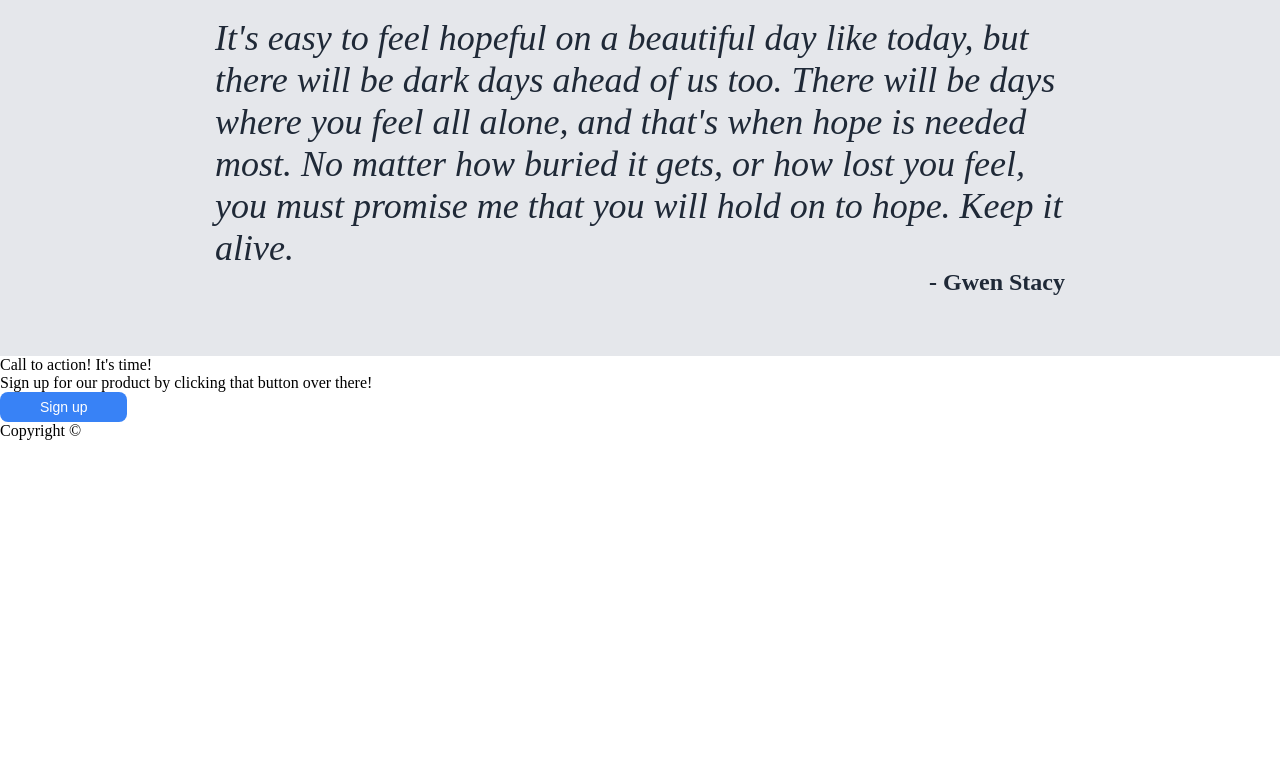
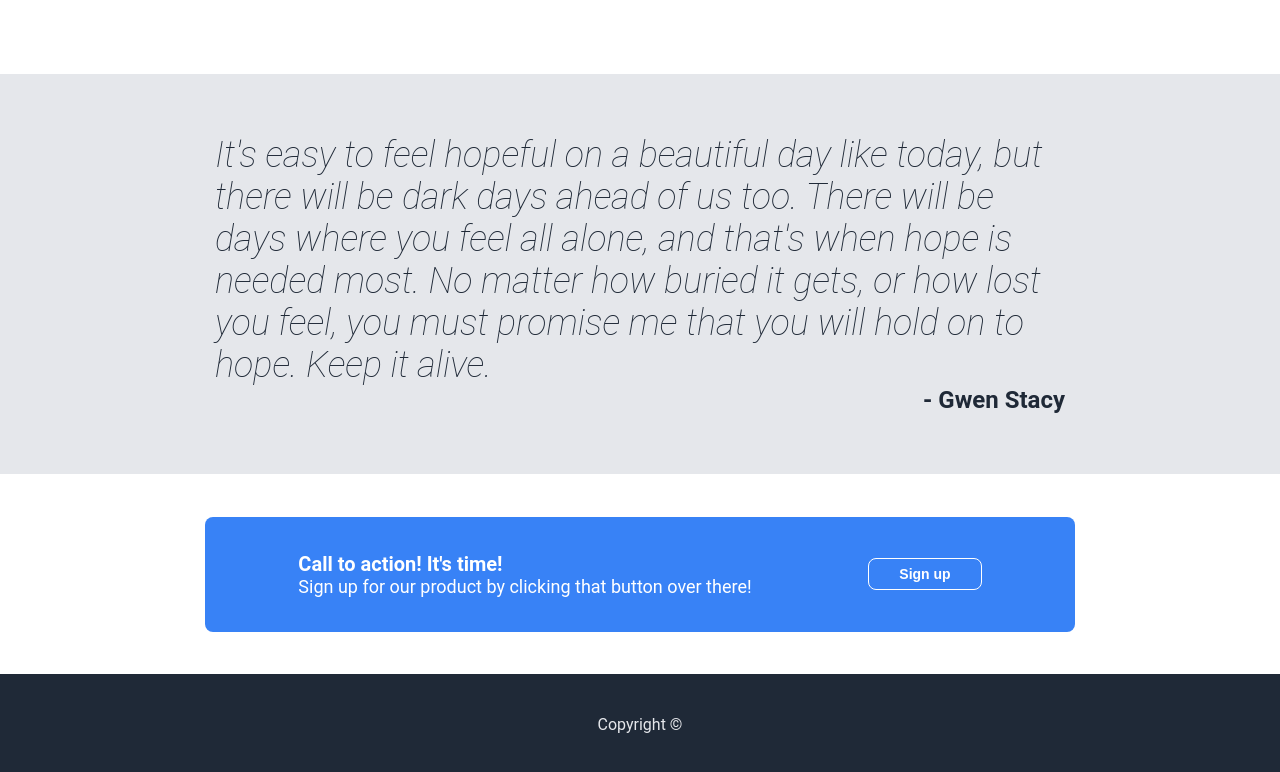
Before and after one commit to NicholasMoc/Basic-Webpage-Project, a plain HTML site: page index.html in a window 1280 px wide. Shown: the part 888-1660 px from the top of the page. Before the commit the page ends 1328 px from the top, so only its background shows below. Drawn offline with Linux system fonts and the light colour scheme.

Commit message:
Changed picture in header, completed sign up section, completed footer

```diff
--- a/index.html
+++ b/index.html
@@ -24,7 +24,7 @@
                 <p>This website has some subtext that goes here under the main title. It's a smaller font and the color is lower contrast. The logo has a spiral design that is split in the middle. </p>
                 <button>Sign up</button>
             </div>
-            <img src="./logo-sprial.jpg" alt="placehdolder">
+            <img src="./card.jpg" class="card" alt="placehdolder">
         </div>
     </div>
     <div class="rand-info">
@@ -52,10 +52,14 @@
         <div class="quote">It's easy to feel hopeful on a beautiful day like today, but there will be dark days ahead of us too. There will be days where you feel all alone, and that's when hope is needed most. No matter how buried it gets, or how lost you feel, you must promise me that you will hold on to hope. Keep it alive.</div>
         <div class="quote-author"> - Gwen Stacy</div>
     </div>
-    <div class="Call-to">
-        <div class="action">Call to action! It's time!</div>
-        <div class="sub-action">Sign up for our product by clicking that button over there!</div>
-        <button>Sign up</button>
+    <div class="Call-to-back">
+        <div class="Call-to">
+            <div>
+            <div class="action">Call to action! It's time!</div>
+            <div class="sub-action">Sign up for our product by clicking that button over there!</div>
+            </div>
+            <button class="white-border-button">Sign up</button>
+        </div>
     </div>
     <div class="footer">
         <div>Copyright ©</div>
--- a/style.css
+++ b/style.css
@@ -2,16 +2,16 @@ body {
     display: flex;
     flex-direction: column;
     margin: 0;
+    font-family: Roboto, sans-serif;
 }
 
 .header{
     background-color: #1F2937;
-    padding: 1px 100px;
+    padding: 10px 100px;
+    padding-bottom: 50px;
 }
 
-.hero {
-    width: 500px;
-}
+
 .Title {
     display: flex;
     height: 60px;
@@ -20,17 +20,22 @@ body {
 }
 
 .intro {
-    display:flex;
+    display: flex;
+    background-color: #1F2937;
     justify-content: space-between;
     align-items: center;
-    flex-grow: 1;
+
+}
+.card {
+    height: auto;
+    width: 600px;
 }
 
 button {
 background-color:#3882F6;
 color: white;
 border: none;
-padding: 7px 40px;
+padding: 7px 30px;
 border-radius: 8px;
 font-size: 14px;
 
@@ -98,6 +103,46 @@ font-size: 14px;
     color: #1F2937;
 
 }
+
+.Call-to-back {
+background-color: white;
+display: flex;
+justify-content: center;
+align-items: center;
+height: 200px;
+}
+
+.Call-to {
+    width: 800px;
+    padding: 35px;
+    border-radius: 8px;
+    background-color: #3882F6;
+    color: white;
+    display: flex;
+    justify-content: space-around;
+    align-items: center;
+}
+
+.action {
+    font-weight: bold;
+    font-size: 20px;
+}
+.sub-action {
+    font-size: 18px;
+}
+.white-border-button {
+    border: 1px solid white;
+    font-weight: bold;
+}
+
+.footer {
+    height: 100px;
+    display: flex;
+    align-items: center;
+    justify-content: center;
+    background-color: #1F2937;
+    color:#E5E7EB;
+}
 p{
     font-size: 18px;
     color: #E5E7EB;
```
Also changed, not shown: card.jpg (added).
